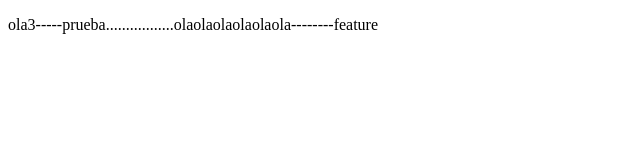
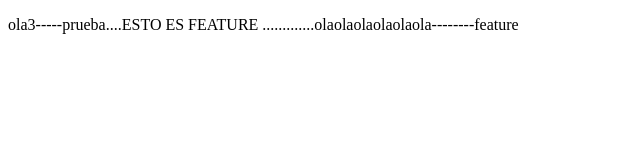
Before and after one commit to leonardo-cruz12/prueba-git, a plain HTML site: page index.html in a window 1280 px wide. Shown: the whole page, without its empty margins (0-640 px from the left). Drawn offline with Linux system fonts and the light colour scheme.

Commit message:
ESTO ES FEATURE

```diff
--- a/index.html
+++ b/index.html
@@ -7,6 +7,9 @@
   </head>
 
   <body>
-    <p>ola3-----prueba.................olaolaolaolaolaola--------feature</p>
+    <p>
+      ola3-----prueba....ESTO ES FEATURE
+      .............olaolaolaolaolaola--------feature
+    </p>
   </body>
 </html>
```
